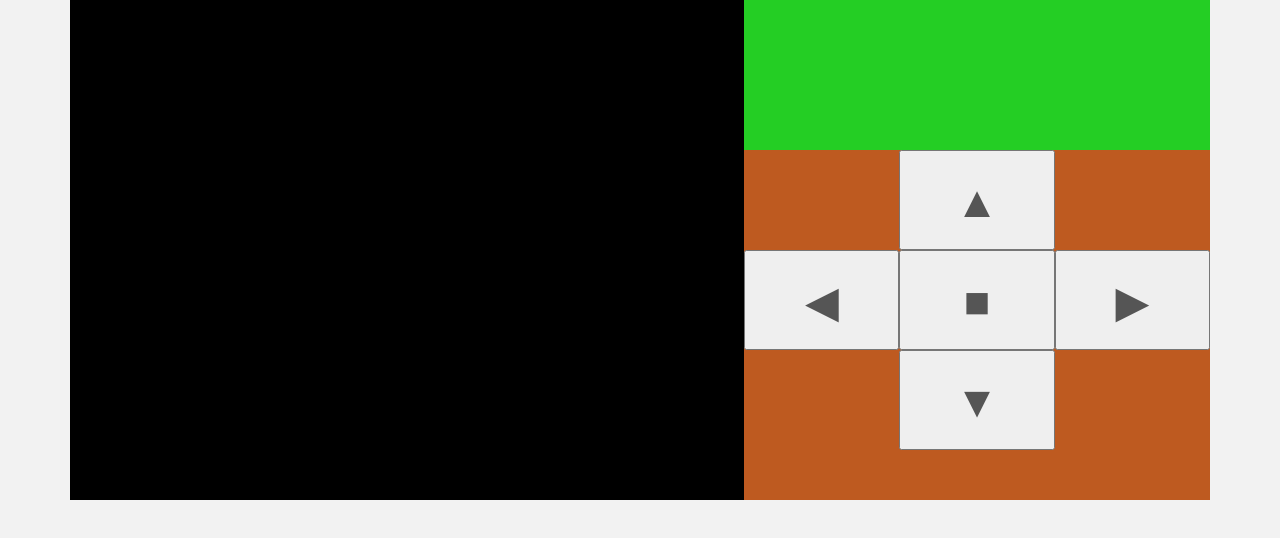
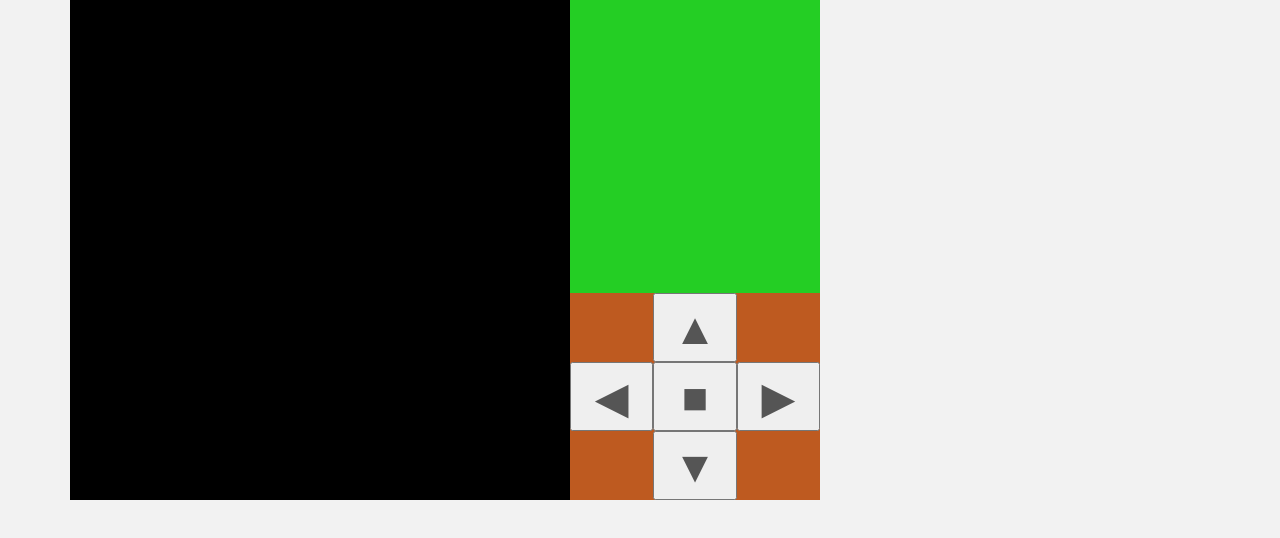
Before and after one commit to hajime0316/okarobopp_home, a plain HTML site: page index.html in a window 1280 px wide. Drawn offline with Linux system fonts and the light colour scheme.

Commit message:
Fix separater size

```diff
--- a/css/style.css
+++ b/css/style.css
@@ -298,17 +298,15 @@ i {
 }
 
 #video {
-  width: 100px;
+  width: 500px;
   height: 500px;
   background: black;
-  flex-grow: 2;
 }
 
 #console {
-  width: auto;
-  height: auto;
+  width: 250px;
+  height: 500px;
   background:#3498db;
-  flex-grow:1;
 
   /* flexboxの設定 */
   display: flex;
@@ -316,17 +314,15 @@ i {
 }
 
 #chat {
-  width: auto;
-  height: auto;
+  width: 250px;
+  height: 450px;
   background:#24ce24;
-  flex-grow: 3;
 }
 
 #robot_controller {
   width: 125;
   height: 125;
   background:#be5a20;
-  flex-grow: 1;
 }
 
 .controls {
@@ -338,6 +334,6 @@ i {
 .controls button {
   display: block;
   width: 100%;
-  height: 100px;
+  height: 100%;
   font-size: 44px;
 }
```
